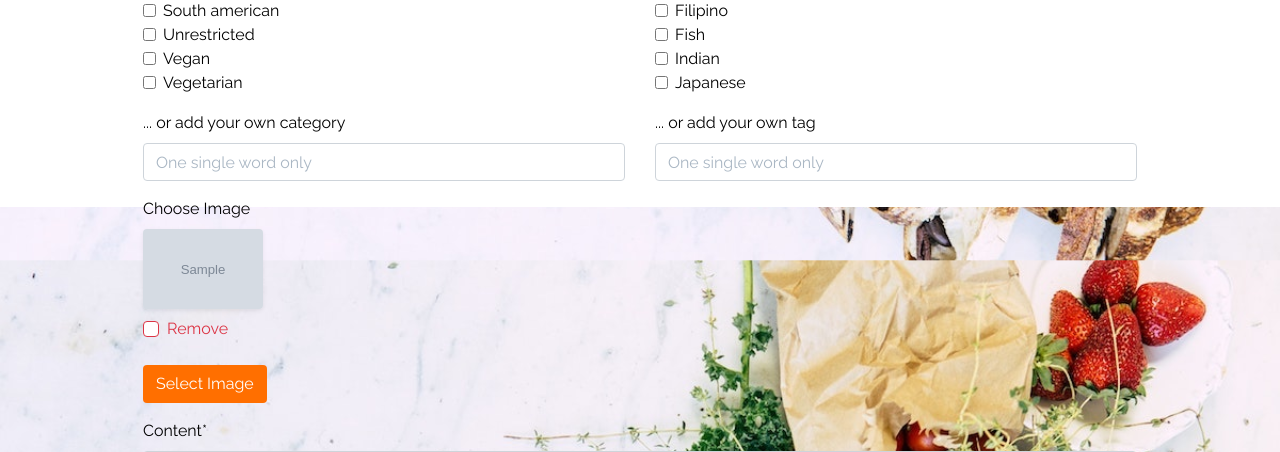
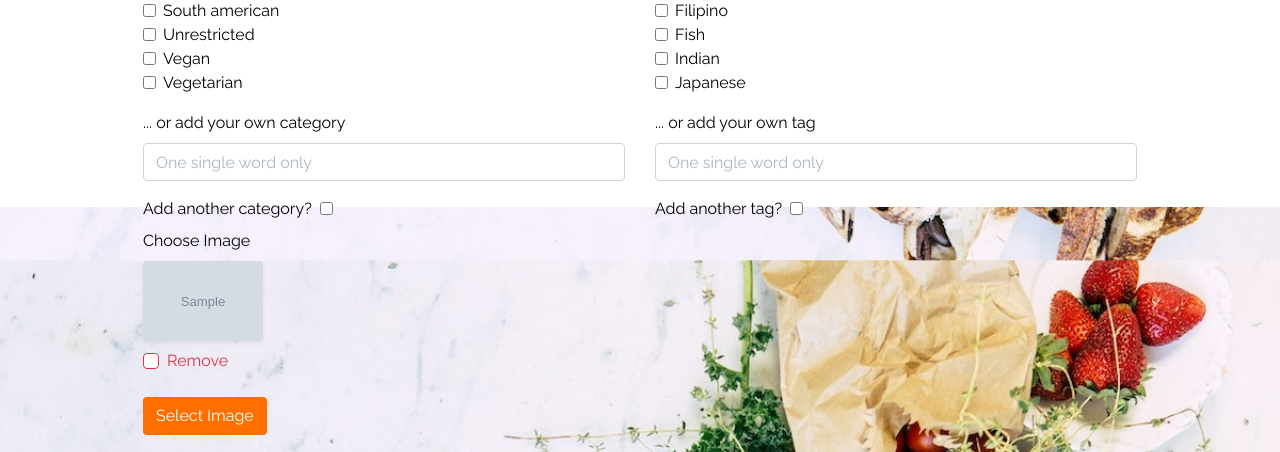
Before and after one commit to Justin-Sawyer/recipes-and-deliveries, a Django app: page /blog/edit/1/ in a window 1280 px wide. Shown: the part 593-1045 px from the top of the page. Run offline with Django 3.2, Linux system fonts and the light colour scheme; a user stored in the database is signed in; data comes from the database, SQL or seed files in the repository; tables that the repository leaves empty hold one stand-in row (values such as "Sample post"); grey boxes marked "Sample" are stand-in pictures; parts of the project's set-up code (start-up, migrations or seed data) failed here and were passed over; some libraries are stand-ins or nearby versions.

```diff
--- a/blog/templates/blog/edit_post.html
+++ b/blog/templates/blog/edit_post.html
@@ -46,11 +46,15 @@
                             {{ posts_form.category | as_crispy_field}}
                         </div>
                         {{ new_category_form|crispy }}
+                        <label class="form-check-label mb-2" for="id-add-more-cats">Add another category?</label>
+                        <input class="form-check-input ml-2 mr-0" type="checkbox" id="id-add-more-cats" name="add-more-cats">
                     </div>
                     <div class="col-12 col-md-6">
                         <div id="tag-height">
                         {{ posts_form.tag | as_crispy_field }}</div>
                         {{ new_tag_form.tagname | as_crispy_field }}
+                        <label class="form-check-label mb-2" for="id-add-more-tags">Add another tag?</label>
+                        <input class="form-check-input ml-2 mr-0" type="checkbox" id="id-add-more-tags" name="add-more-tags">
                     </div>
                     <div class="col-12 col-md-3">
                         <p class="mb-2">Choose Image</p>
--- a/blog/views.py
+++ b/blog/views.py
@@ -226,6 +226,11 @@ def edit_post(request, post_id):
             posts_form = BlogPostForm(request.POST,
                                       request.FILES,
                                       instance=post)
+
+            # Check button for adding further tags or categories
+            add_more_tags = request.POST.getlist('add-more-tags')
+            add_more_cats = request.POST.getlist('add-more-cats')
+
             if posts_form.is_valid():
                 postsform = posts_form.save()
                 new_post = Post.objects.get(id=postsform.id)
@@ -285,6 +290,10 @@ def edit_post(request, post_id):
                         to add your categories. Please add these \
                         one word at a time!')
                     return redirect(reverse('edit_post', args=[postsform.id]))
+                elif add_more_tags or add_more_cats:
+                    messages.warning(request, 'Your tag/category was added, \
+                        you can now add another')
+                    return redirect(reverse('edit_post', args=[postsform.id]))
                 else:
                     messages.success(request, 'Successfully updated post!')
                     return redirect(reverse('article', args=[post.id]))
```
Also changed, not shown: README.md, 1 other file.
